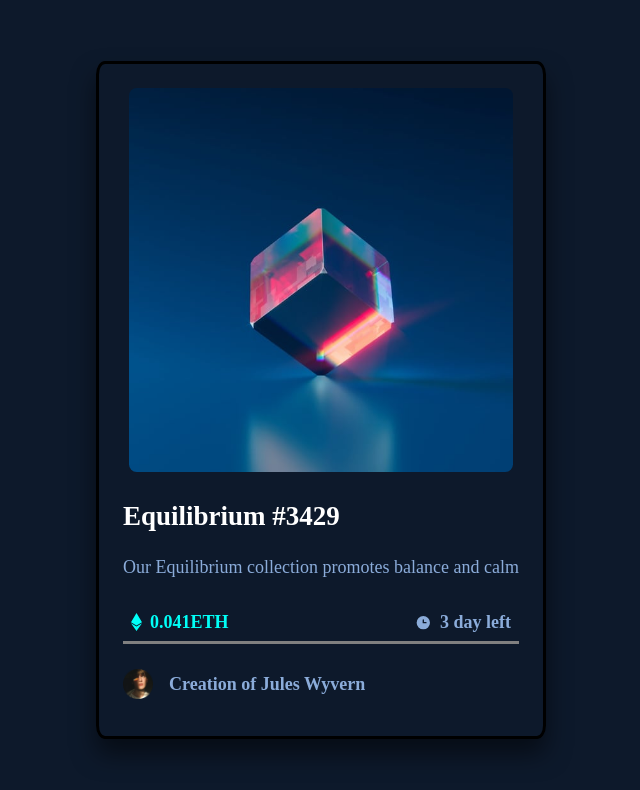
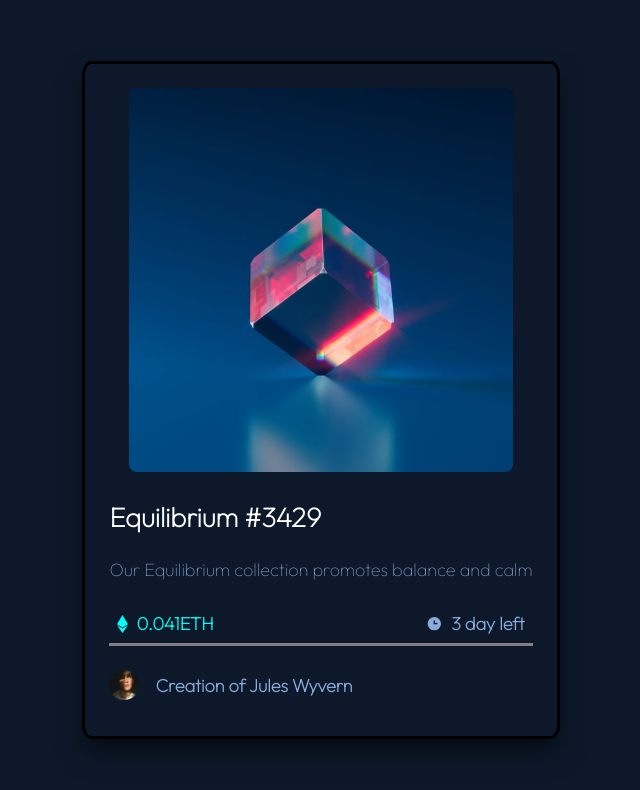
Before and after one commit to Mijael-DS/card-nft.github.io, a plain HTML site: page index.html in a window 1280 px wide. Shown: the whole page, without its empty margins (319-959 px from the left). Drawn offline with Linux system fonts and the light colour scheme.

Commit message:
readme-link

```diff
--- a/index.html
+++ b/index.html
@@ -6,6 +6,9 @@
     <meta name="viewport" content="width=device-width, initial-scale=1.0">
     <title>Document</title>
     <link rel="stylesheet" href="./sass/main.css">
+    <link rel="preconnect" href="https://fonts.googleapis.com">
+    <link rel="preconnect" href="https://fonts.gstatic.com" crossorigin>
+    <link href="https://fonts.googleapis.com/css2?family=Outfit:wght@100&display=swap" rel="stylesheet">
 </head>
 <body>
   <main id="cont-card">
--- a/sass/main.scss
+++ b/sass/main.scss
@@ -7,6 +7,8 @@
 body  {
   font-size: 18px;
   background-color: hsl(217, 54%, 11%);
+  font-family: 'Outfit', sans-serif;
+  font-weight: 300, 400, 600;
   #cont-card  {
     min-height: 100vh;
     display: flex;
```
Also changed, not shown: sass/main.css, 4 other files.
